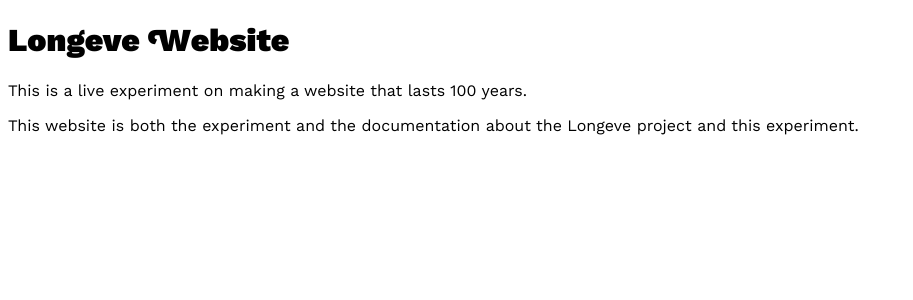
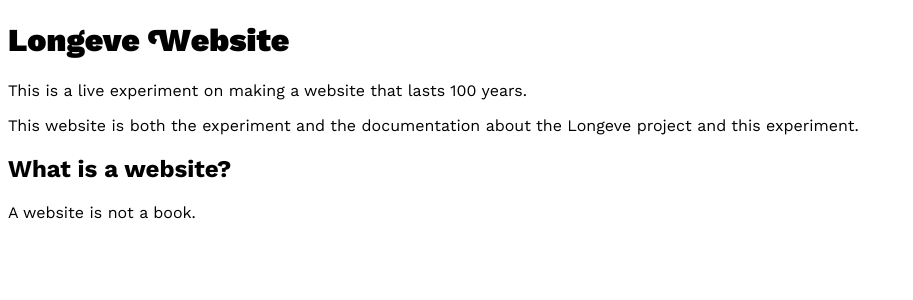
Before and after one commit to longeve/longeve.github.io, a Jekyll site: the page built from website/index.md, in a window 1280 px wide. Shown: the top 300 px of the page, without its empty margins (0-913 px from the left). Built offline with Jekyll 4.4.1, drawn with Linux system fonts in a browser that asks for light colours; our own code applies the rules of GitHub Pages for plain Markdown files; Markdown is read by kramdown in place of the engine named in the settings.

Commit message:
Update index.md

```diff
--- a/website/index.md
+++ b/website/index.md
@@ -6,3 +6,7 @@
 This is a live experiment on making a website that lasts 100 years.
 
 This website is both the experiment and the documentation about the Longeve project and this experiment.
+
+## What is a website?
+
+A website is not a book.
```
